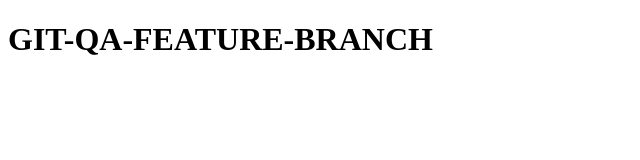
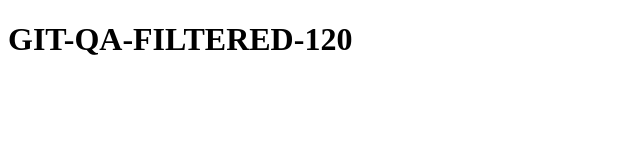
Before and after one commit to Ali-Hassan-hub-web/ezepanel-git-qa-public-20261122, a plain HTML site: page index.html in a window 1280 px wide. Shown: the whole page, without its empty margins (0-640 px from the left). Drawn offline with Linux system fonts and the light colour scheme.

Commit message:
QA120 branch-filtered webhook

```diff
--- a/index.html
+++ b/index.html
@@ -1 +1 @@
-<!doctype html><h1>GIT-QA-FEATURE-BRANCH</h1>
+<!doctype html><title>EzePanel Git QA</title><h1>GIT-QA-FILTERED-120</h1>
```
